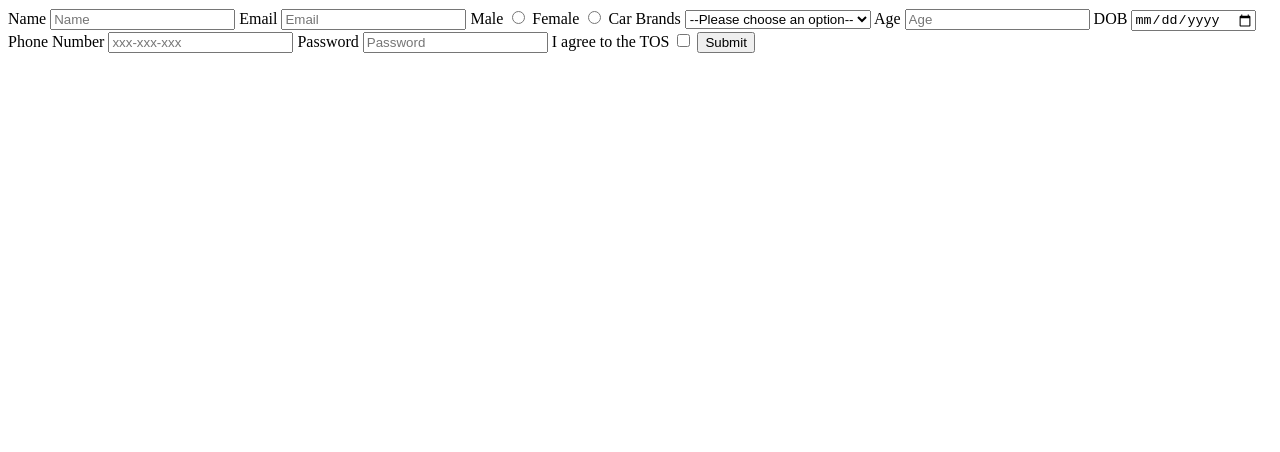
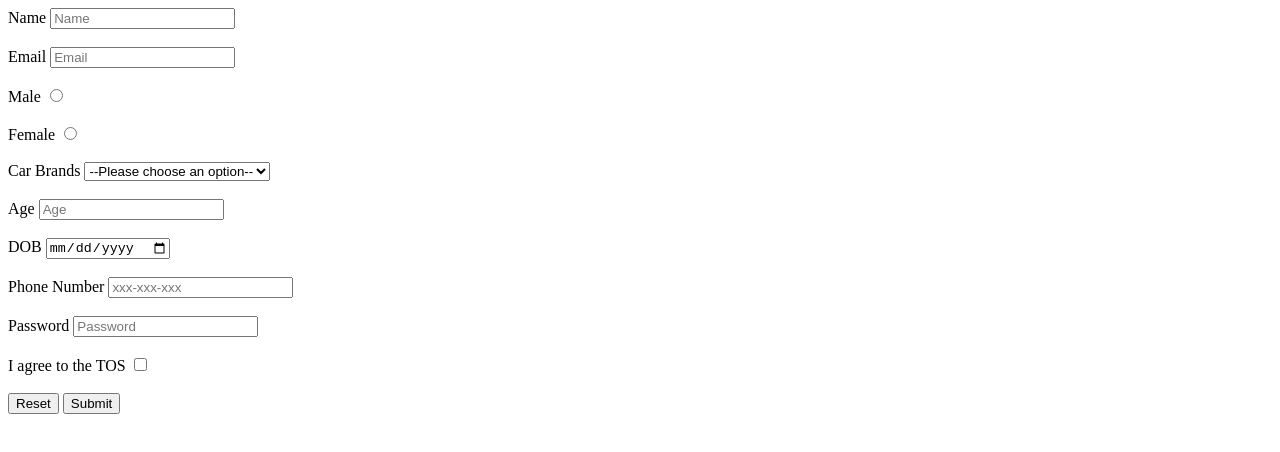
Before and after one commit to acciojob/signup-form-car-ahinsakraj, a website: page main.html in a window 1280 px wide. Drawn offline with Linux system fonts and the light colour scheme.

Commit message:
created a submission

```diff
--- a/main.html
+++ b/main.html
@@ -13,16 +13,16 @@
 
 	<form method="post">
 		<label for="name">Name</label>
-		<input id="name" type="text" placeholder="Name" required>
+		<input id="name" type="text" placeholder="Name" required><br><br>
 
 		<label for="email">Email</>
-		<input id="email" type="email" placeholder="Email" required>
+		<input id="email" type="email" placeholder="Email" required><br><br>
 
 		<label for="gender_m">Male</Gender>
-		<input name="gender" id="gender_m" type="radio" required>
+		<input name="gender" id="gender_m" type="radio" required><br><br>
 
 		<label for="gender_f">Female</Gender>
-		<input name="gender" id="gender_f" type="radio" required>
+		<input name="gender" id="gender_f" type="radio" required><br><br>
 
 		<label for"cars">Car Brands</label>
 		<select id="cars" name="car_brands" required>
@@ -32,22 +32,24 @@
 			<option value="bmw">BMW</option>
 			<option value="ferrai">Ferrari</option>
 		</select>
+		<br><br>
 
 		<label for="age">Age</label>
-		<input type="number" id="age" required placeholder="Age">
+		<input type="number" id="age" required placeholder="Age"><br><br>
 
 		<label for="dob">DOB</label>
-		<input type="date" id="dob" required>
+		<input type="date" id="dob" required><br><br>
 
 		<label for="tel">Phone Number</label>
-		<input type="tel" id="tel" placeholder="xxx-xxx-xxx">
+		<input type="tel" id="tel" placeholder="xxx-xxx-xxx"><br><br>
 
 		<label for="password">Password</label>
-		<input type="password" id="password" required placeholder="Password">
+		<input type="password" id="password" required placeholder="Password"><br><br>
 
 		<label for="tos">I agree to the TOS</label>
-		<input id="tos", type="checkbox" required>
+		<input id="tos", type="checkbox" required><br><br>
 
+		<input type="reset">
 		<input type="submit">
 	</form>
 
```
